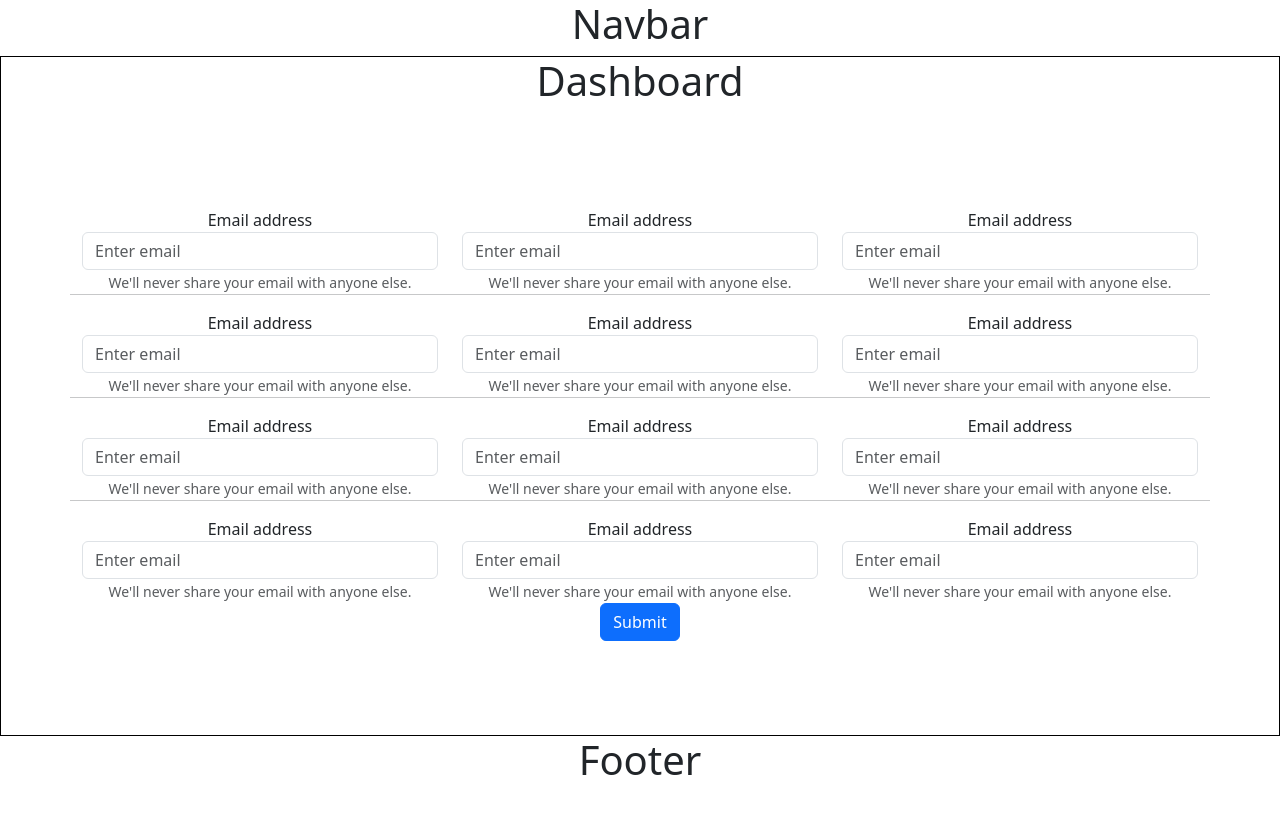
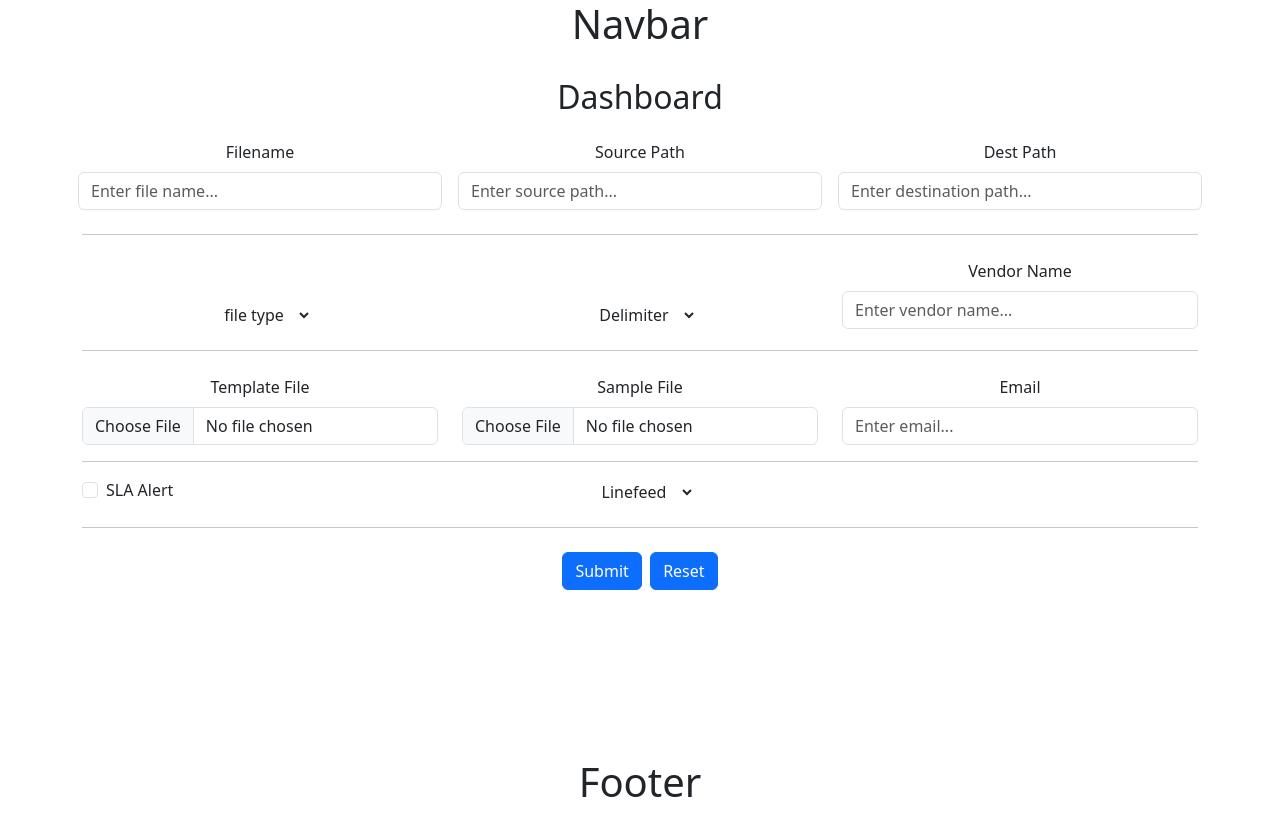
Before and after one commit to kanhaiya-bhayana/File-management-system-react-fe, a React (Create React App) app: page / in a window 1280 px wide. Built offline with nearby package versions, Linux system fonts and the light colour scheme.

Commit message:
initials

```diff
--- a/package.json
+++ b/package.json
@@ -6,6 +6,7 @@
     "@testing-library/jest-dom": "^5.16.5",
     "@testing-library/react": "^13.4.0",
     "@testing-library/user-event": "^13.5.0",
+    "antd": "^5.6.4",
     "bootstrap": "^5.3.0",
     "react": "^18.2.0",
     "react-dom": "^18.2.0",
--- a/src/Components/Dashboard/Dashboard.js
+++ b/src/Components/Dashboard/Dashboard.js
@@ -4,7 +4,7 @@ import Form from './Form'
 export default function Dashboard() {
   return (
     <div className={styles.main}>
-      <h1>Dashboard</h1>
+      <h2>Dashboard</h2>
       <Form />
     </div>
   )
--- a/src/Components/Dashboard/Dashboard.module.css
+++ b/src/Components/Dashboard/Dashboard.module.css
@@ -1,6 +1,7 @@
 .main{
     min-height: 85vh;
-    display: grid;
+    /* display: grid; */
     /* place-content: center; */
-    border: 1px solid black;
+    margin-top: 30px;
+    /* border: 0.5px solid black;    */
 }
--- a/src/Components/Dashboard/Form.js
+++ b/src/Components/Dashboard/Form.js
@@ -1,103 +1,186 @@
-import React from 'react'
+import React, { useState } from 'react';
+import styles from './Dashboard.module.css'
+import { Button, notification, Space } from 'antd';
 
 export default function Form() {
+    const [api, contextHolder] = notification.useNotification();
+    const [formData, setFormData] = useState(new FormData());
+
+
+
+
+
+    const openNotificationWithIcon = (type,msg,des) => {
+        api[type]({
+            message: msg,
+            description:des
+        });
+    };
+    const handleDropdownChange = (e) => {
+        const { name, value } = e.target;
+        formData.set(name, value);
+      };
+
+      const handleCheckboxChange = (e) => {
+        const { name, checked } = e.target;
+        const value = checked ? 'yes' : 'no';
+        formData.set(name, value);
+      };
+
+    const handleSubmit = (event) => {
+        event.preventDefault();
+
+        console.log([...formData.entries()]);
+        fetch('https://localhost:7248/api/fileupload/Called', {
+          method: 'POST',
+          headers: {
+             //"Content-Type": "multipart/form-data",
+            "Access-Control-Allow-Origin": "*",
+            "Access-Control-Allow-Methods": "POST, GET, OPTIONS, DELETE",
+
+          },
+          body: formData,
+        })
+        .then((response) => {
+          if (response.ok) {
+            // File uploaded successfully
+            return response.json(); // Parse the response body as JSON
+          } else {
+            // Error uploading file
+            throw new Error('Error uploading file');
+          }
+        })
+        .then((data) => {
+          // Access the response data
+          console.log(data);
+          if (data.error == false){
+            console.log('File uploaded successfully');
+            openNotificationWithIcon('success','File uploaded successfully',data.status)
+          }
+          else{
+            openNotificationWithIcon('error','Error uploading file',data.status)
+            console.log('Error occured.');
+          }
+        })
+        .catch((error) => {
+          if (error == "TypeError: Failed to fetch"){
+            openNotificationWithIcon('error','Server error','Server is not running up.')
+          }
+          console.error('Error uploading file jjj:', error);
+        });
+      };
     return (
         <div className='container'>
+            {contextHolder}
+            <form>
+                <div className='row'>
+                    <div className='col-4 p-2'>
+                        <div className="form-group">
+                            <label htmlFor="exampleInputFileName" className='p-2'>Filename</label>
+                            <input type="text" onChange={(e) => formData.set('fileName', e.target.value)} className="form-control" id="exampleInputFileName" placeholder="Enter file name..." />
+                        </div>
+                    </div>
+                    <div className='col-4 p-2'>
+                        <div className="form-group">
+                            <label htmlFor="exampleInputSourcePath" className='p-2'>Source Path</label>
+                            <input type="text" onChange={(e) => formData.set('sourcepath', e.target.value)} className="form-control" id="exampleInputSourcePath" placeholder="Enter source path..." />
+                        </div>
+                    </div>
+                    <div className='col-4 p-2'>
+                        <div className="form-group">
+                            <label htmlFor="exampleInputDestinationPath" className='p-2'>Dest Path</label>
+                            <input type="text" onChange={(e) => formData.set('destinationpath', e.target.value)}  className="form-control" id="exampleInputDestinationPath" placeholder="Enter destination path..." />
+                        </div>
+                    </div>
+                </div>
+                <hr />
                 <div className='row'>
                     <div className='col-4'>
+                        <select onChange={handleDropdownChange} name="fileType" className="custom-select btn" style={{ "marginTop": "45px" }}>
+                            <option value=".csv" defaultValue>file type</option>
+                            <option value="1">.csv</option>
+                            <option value="2">.pdf</option>
+                            <option value="3">.docs</option>
+                        </select>
+                    </div>
+
+                    <div className='col-4'>
                         <div className="form-group">
-                        <label for="exampleInputEmail1">Email address</label>
-                        <input type="email" className="form-control" id="exampleInputEmail1" aria-describedby="emailHelp" placeholder="Enter email" />
-                        <small id="emailHelp" className="form-text text-muted">We'll never share your email with anyone else.</small>
+                            <select onChange={handleDropdownChange} name="delimiter" className="custom-select btn" style={{ "marginTop": "45px" }}>
+                                <option defaultValue value=",">Delimiter</option>
+                                <option value=",">,</option>
+                                <option value=";">;</option>
+                                <option value="/">/</option>
+                            </select>
                         </div>
                     </div>
                     <div className='col-4'>
                         <div className="form-group">
-                        <label for="exampleInputEmail1">Email address</label>
-                        <input type="email" className="form-control" id="exampleInputEmail1" aria-describedby="emailHelp" placeholder="Enter email" />
-                        <small id="emailHelp" className="form-text text-muted">We'll never share your email with anyone else.</small>
+                            <label htmlFor="exampleInputVendorName" className='p-2'>Vendor Name</label>
+                            <input onChange={(e) => formData.set('vendorname', e.target.value)} type="text" className="form-control" id="exampleInputVendorName" placeholder="Enter vendor name..." />
+                        </div>
+                    </div>
+                </div>
+                <hr />
+                <div className='row'>
+                    <div className='col-4'>
+                        <div className="form-group">
+                            <label htmlFor="exampleInputTemplateFile" className='p-2'>Template File</label>
+                            <input onChange={(e) => formData.set('templatefile', e.target.files[0])} type="file" className="form-control" id="exampleInputTemplateDownload" />
                         </div>
                     </div>
                     <div className='col-4'>
                         <div className="form-group">
-                        <label for="exampleInputEmail1">Email address</label>
-                        <input type="email" className="form-control" id="exampleInputEmail1" aria-describedby="emailHelp" placeholder="Enter email" />
-                        <small id="emailHelp" className="form-text text-muted">We'll never share your email with anyone else.</small>
-                    </div>
-                </div>
-
-                <hr />
-
-                <div className='col-4'>
-                    <div className="form-group">
-                        <label for="exampleInputEmail1">Email address</label>
-                        <input type="email" className="form-control" id="exampleInputEmail1" aria-describedby="emailHelp" placeholder="Enter email" />
-                        <small id="emailHelp" className="form-text text-muted">We'll never share your email with anyone else.</small>
+                            <label htmlFor="exampleInputTemplateUpload" className='p-2'>Sample File</label>
+                            <input onChange={(e) => formData.set('samplefile', e.target.files[0])} type="file" className="form-control" id="exampleInputTemplateUpload" />
                         </div>
                     </div>
                     <div className='col-4'>
                         <div className="form-group">
-                        <label for="exampleInputEmail1">Email address</label>
-                        <input type="email" className="form-control" id="exampleInputEmail1" aria-describedby="emailHelp" placeholder="Enter email" />
-                        <small id="emailHelp" className="form-text text-muted">We'll never share your email with anyone else.</small>
+                            <label htmlFor="exampleInputEmail" className='p-2'>Email</label>
+                            <input onChange={(e) => formData.set('email', e.target.value)} type="text" className="form-control" id="exampleInputEmail" placeholder="Enter email..." />
                         </div>
-                </div>
-                <div className='col-4'>
-                    <div className="form-group">
-                        <label for="exampleInputEmail1">Email address</label>
-                        <input type="email" className="form-control" id="exampleInputEmail1" aria-describedby="emailHelp" placeholder="Enter email" />
-                        <small id="emailHelp" className="form-text text-muted">We'll never share your email with anyone else.</small>
                     </div>
                 </div>
                 <hr />
+                <div className='row'>
                     <div className='col-4'>
-                    <div className="form-group">
-                        <label for="exampleInputEmail1">Email address</label>
-                        <input type="email" className="form-control" id="exampleInputEmail1" aria-describedby="emailHelp" placeholder="Enter email" />
-                        <small id="emailHelp" className="form-text text-muted">We'll never share your email with anyone else.</small>
+                        <div className="form-check" style={{"display":"table"}}>
+                            <label className="form-check-label" htmlFor="flexCheckDefault">
+                                SLA Alert
+                            </label>
+                            <input onChange={handleCheckboxChange} name="slaAlert" className="form-check-input" type="checkbox" value="" id="flexCheckDefault" />
+                        </div>
+                        <div>
                         </div>
                     </div>
-                <div className='col-4'>
-                    <div className="form-group">
-                        <label for="exampleInputEmail1">Email address</label>
-                        <input type="email" className="form-control" id="exampleInputEmail1" aria-describedby="emailHelp" placeholder="Enter email" />
-                        <small id="emailHelp" className="form-text text-muted">We'll never share your email with anyone else.</small>
+                    <div className='col-4' style={{"marginTop":"-50px"}}>
+                        <div className='form-group'>
+                            <select onChange={(e) => formData.set('linefeed', e.target.value)} className="custom-select btn" style={{ "marginTop": "45px" }}>
+                                <option defaultValue value=",">Linefeed</option>
+                                <option value=",">----</option>
+                                <option value=";">----</option>
+                                <option value="/">----</option>
+                            </select>
                         </div>
-                </div>
-                <div className='col-4'>
-                    <div className="form-group">
-                        <label for="exampleInputEmail1">Email address</label>
-                        <input type="email" className="form-control" id="exampleInputEmail1" aria-describedby="emailHelp" placeholder="Enter email" />
-                        <small id="emailHelp" className="form-text text-muted">We'll never share your email with anyone else.</small>
                     </div>
                 </div>
                 <hr />
+                <div className='row'>
                     <div className='col-4'>
-                    <div className="form-group">
-                        <label for="exampleInputEmail1">Email address</label>
-                        <input type="email" className="form-control" id="exampleInputEmail1" aria-describedby="emailHelp" placeholder="Enter email" />
-                        <small id="emailHelp" className="form-text text-muted">We'll never share your email with anyone else.</small>
+
                     </div>
+                    <div className='col-4 p-2'>
+                        <button className='btn btn-primary' onClick={handleSubmit}>Submit</button>
+                        &nbsp;&nbsp;
+                        <input type='reset' className='btn btn-primary' />
                     </div>
                     <div className='col-4'>
-                    <div className="form-group">
-                        <label for="exampleInputEmail1">Email address</label>
-                        <input type="email" className="form-control" id="exampleInputEmail1" aria-describedby="emailHelp" placeholder="Enter email" />
-                        <small id="emailHelp" className="form-text text-muted">We'll never share your email with anyone else.</small>
+
                     </div>
-                </div>
-                <div className='col-4'>
-                    <div className="form-group">
-                        <label for="exampleInputEmail1">Email address</label>
-                        <input type="email" className="form-control" id="exampleInputEmail1" aria-describedby="emailHelp" placeholder="Enter email" />
-                        <small id="emailHelp" className="form-text text-muted">We'll never share your email with anyone else.</small>
-                    </div>
-                </div>
-            </div>
-            <form>
 
 
-                <button type="submit" className="btn btn-primary">Submit</button>
+                </div>
             </form>
         </div>
     )
```
Also changed, not shown: 1 other file (tests, documents, lock files or other folders). Lines whose indentation alone changed are shown as unchanged.
